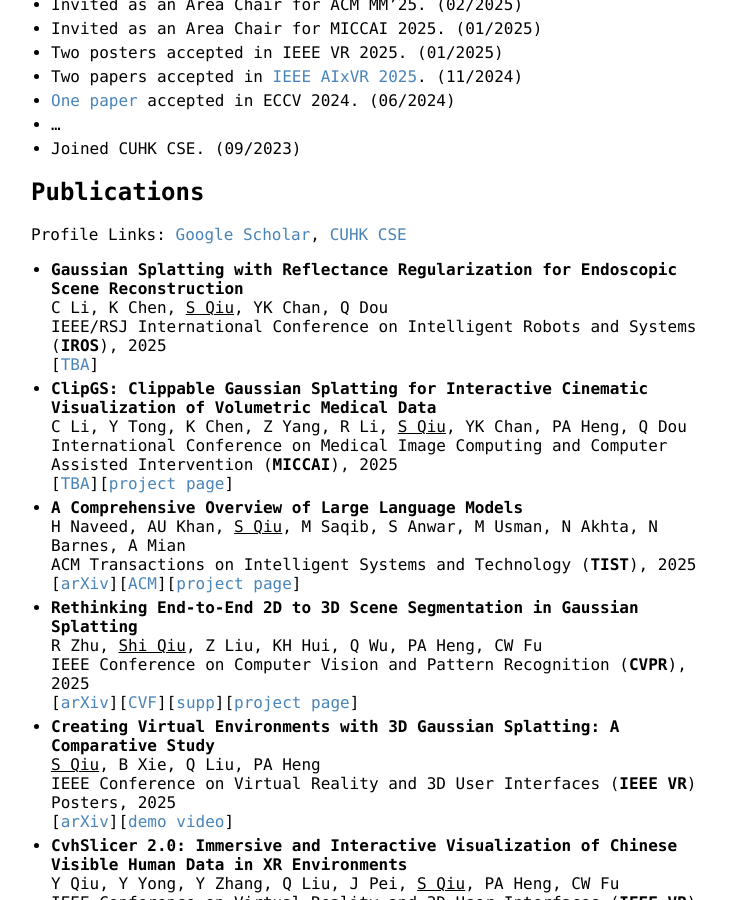
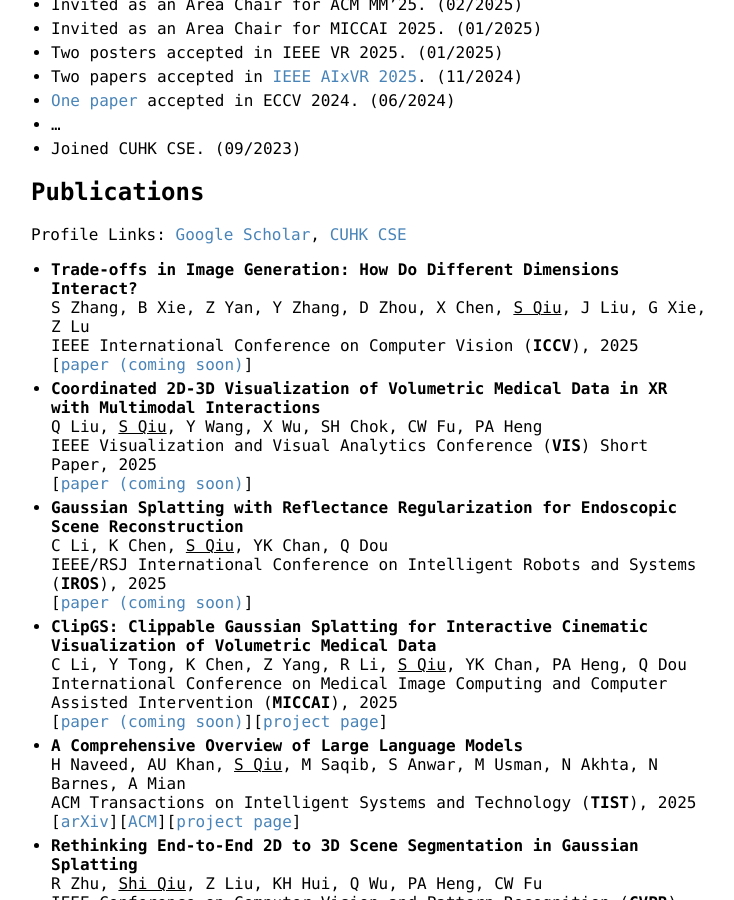
Before and after one commit to ShiQiu0419/ShiQiu0419.github.io, a Jekyll site: the page built from index.md, in a window 1280 px wide and 900 px high, scrolled down 714 px. Shown: the whole window, without its empty margins (259-993 px from the left). Built offline with Jekyll 4.4.1, drawn with Linux system fonts in a browser that asks for light colours; our own code applies the rules of GitHub Pages for plain Markdown files.

Commit message:
Update index.md

```diff
--- a/index.md
+++ b/index.md
@@ -30,14 +30,22 @@
 
 ## Publications
 Profile Links: [Google Scholar](https://scholar.google.com/citations?user=OPNVthUAAAAJ), [CUHK CSE](https://www.cse.cuhk.edu.hk/people/faculty/shi-qiu/)
+* **Trade-offs in Image Generation: How Do Different Dimensions Interact?**
+S Zhang, B Xie, Z Yan, Y Zhang, D Zhou, X Chen, <ins>S Qiu</ins>, J Liu, G Xie, Z Lu
+IEEE International Conference on Computer Vision (**ICCV**), 2025
+[[paper (coming soon)](https://shiqiu0419.github.io/)]
+* **Coordinated 2D-3D Visualization of Volumetric Medical Data in XR with Multimodal Interactions**
+Q Liu, <ins>S Qiu</ins>, Y Wang, X Wu, SH Chok, CW Fu, PA Heng
+IEEE Visualization and Visual Analytics Conference (**VIS**) Short Paper, 2025
+[[paper (coming soon)](https://shiqiu0419.github.io/)]
 * **Gaussian Splatting with Reflectance Regularization for Endoscopic Scene Reconstruction**
 C Li, K Chen, <ins>S Qiu</ins>, YK Chan, Q Dou
 IEEE/RSJ International Conference on Intelligent Robots and Systems (**IROS**), 2025
-[[TBA](https://shiqiu0419.github.io/)]
+[[paper (coming soon)](https://shiqiu0419.github.io/)]
 * **ClipGS: Clippable Gaussian Splatting for Interactive Cinematic Visualization of Volumetric Medical Data**
 C Li, Y Tong, K Chen, Z Yang, R Li, <ins>S Qiu</ins>, YK Chan, PA Heng, Q Dou
 International Conference on Medical Image Computing and Computer Assisted Intervention (**MICCAI**), 2025
-[[TBA](https://shiqiu0419.github.io/)][[project page](https://med-air.github.io/ClipGS/)]
+[[paper (coming soon)](https://shiqiu0419.github.io/)][[project page](https://med-air.github.io/ClipGS/)]
 * **A Comprehensive Overview of Large Language Models**
 H Naveed, AU Khan, <ins>S Qiu</ins>, M Saqib, S Anwar, M Usman, N Akhta, N Barnes, A Mian
 ACM Transactions on Intelligent Systems and Technology (**TIST**), 2025
```
